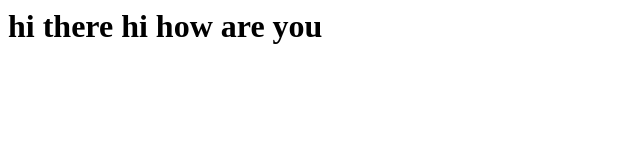
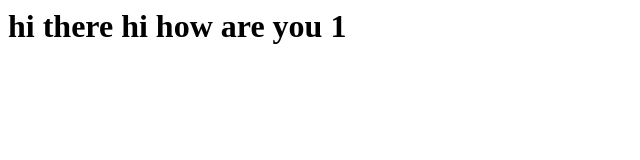
Before and after one commit to CHETANSALUNKHE025/endmodule, a plain HTML site: page index.html in a window 1280 px wide. Shown: the full height of the page, 0-640 px from the left. Drawn offline with Linux system fonts and the light colour scheme.

Commit message:
2 commit

```diff
--- a/index.html
+++ b/index.html
@@ -1 +1 @@
-<h1><b> hi there hi how are you </b></h1>
+<h1><b> hi there hi how are you 1 </b></h1>
```
